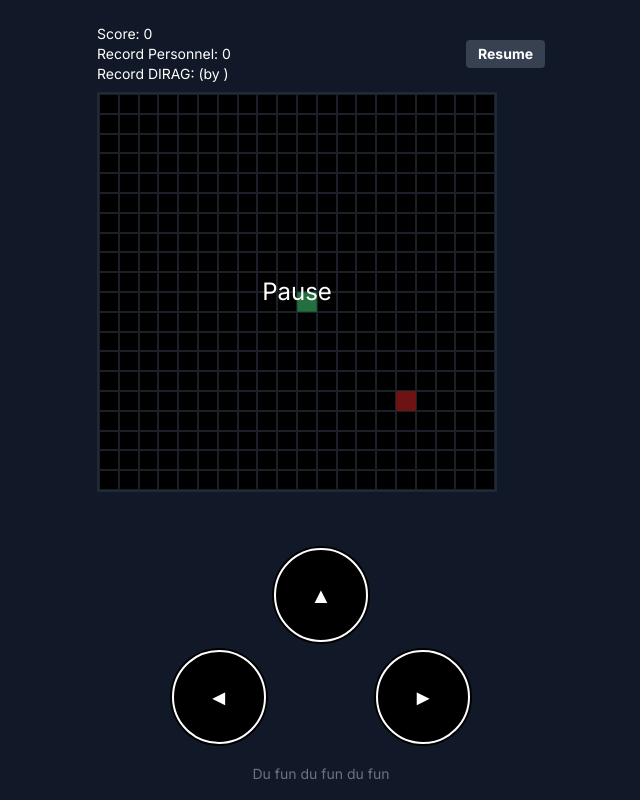
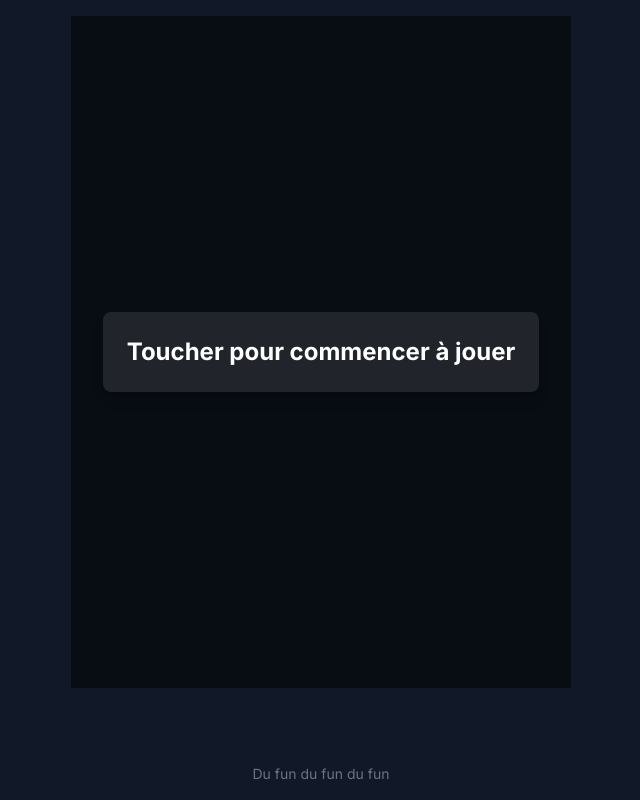
Before and after one commit to clement2323/snake_test, a Next.js app in the folder next-snake/: page /game in a window 1280 px wide. Shown: the whole page, without its empty margins (319-959 px from the left). Built offline with nearby package versions, Linux system fonts and the light colour scheme; no server answers.

Commit message:
vibration over buttons ?

```diff
--- a/next-snake/src/components/Game.js
+++ b/next-snake/src/components/Game.js
@@ -28,6 +28,14 @@ export default function Game() {
   const [gameStarted, setGameStarted] = useState(false)
   const lastTouchTime = useRef(0);
   const touchDelay = 300; // milliseconds
+  const [canVibrate, setCanVibrate] = useState(false);
+
+  useEffect(() => {
+    // Vérifier si la vibration est supportée
+    if ('vibrate' in navigator) {
+      setCanVibrate(true);
+    }
+  }, []);
 
   const fetchHighScores = useCallback(async () => {
     try {
@@ -46,12 +54,15 @@ export default function Game() {
     fetchHighScores()
   }, [fetchHighScores])
 
-  const handleBoardInteraction = useCallback(() => {
-    if (!gameStarted || gameOver) {
+  const handleStartGame = useCallback(() => {
+    if (!gameStarted) {
       startGame();
       setGameStarted(true);
+      if (canVibrate) {
+        navigator.vibrate(200); // Vibrer pendant 200ms
       }
-  }, [gameStarted, gameOver, startGame]);
+    }
+  }, [gameStarted, startGame, canVibrate]);
 
   const handleControlInteraction = useCallback((direction) => {
     if (!gameStarted || gameOver) {
@@ -67,11 +78,7 @@ export default function Game() {
     const handleKeyPress = (e) => {
       if (['ArrowUp', 'ArrowDown', 'ArrowLeft', 'ArrowRight'].includes(e.key)) {
         e.preventDefault();
-
-        if (!gameStarted || gameOver) {
-          startGame()
-          setGameStarted(true)
-        }
+        handleStartGame();
 
         switch (e.key) {
           case 'ArrowUp': changeDirection({ x: 0, y: -1 }); break
@@ -84,7 +91,7 @@ export default function Game() {
 
     const handleTouchStart = (e) => {
       e.preventDefault();
-      handleBoardInteraction();
+      handleStartGame();
     }
 
     window.addEventListener('keydown', handleKeyPress);
@@ -94,7 +101,7 @@ export default function Game() {
       window.removeEventListener('keydown', handleKeyPress);
       window.removeEventListener('touchstart', handleTouchStart);
     }
-  }, [changeDirection, gameStarted, gameOver, startGame, handleBoardInteraction]);
+  }, [changeDirection, gameStarted, gameOver, startGame, handleStartGame]);
 
   const [saveMessage, setSaveMessage] = useState('')
 
@@ -159,6 +166,17 @@ export default function Game() {
 
   return (
     <div className="w-full h-full flex flex-col">
+      {!gameStarted ? (
+        <div
+          className="w-full h-full flex items-center justify-center bg-black bg-opacity-50 cursor-pointer transition-all duration-300 ease-in-out"
+          onClick={handleStartGame}
+          onTouchStart={handleStartGame}
+        >
+          <div className="bg-white bg-opacity-10 p-6 rounded-lg shadow-lg hover:bg-opacity-20 hover:shadow-xl transition-all duration-300 ease-in-out">
+            <p className="text-white text-2xl font-bold">Toucher pour commencer à jouer</p>
+          </div>
+        </div>
+      ) : (
         <div className="flex-grow flex flex-col items-center justify-between p-2">
           <div className="w-full max-w-md mb-2 flex justify-between items-center">
             <ScoreDisplay
@@ -188,6 +206,7 @@ export default function Game() {
             <Controls onDirectionChange={handleControlInteraction} />
           </div>
         </div>
+      )}
     </div>
   )
 }
```
Lines whose indentation alone changed are shown as unchanged.
